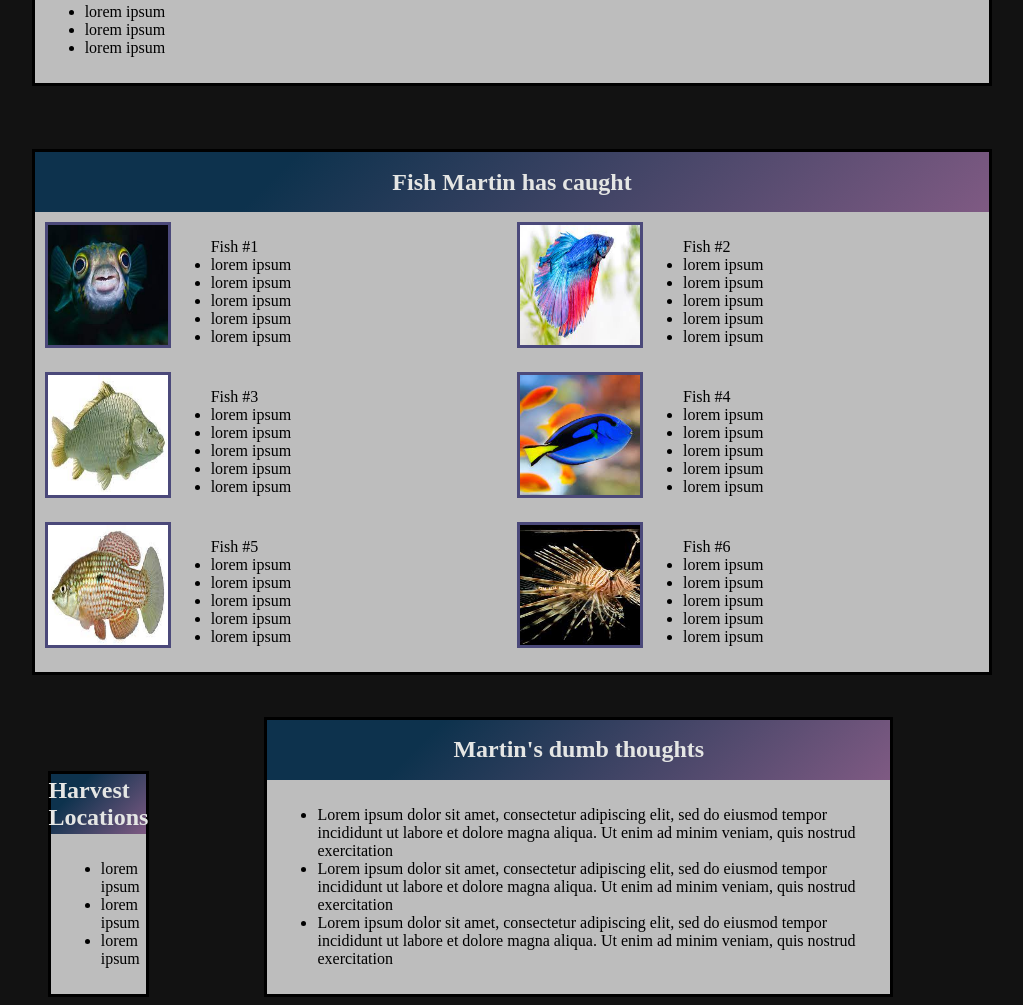
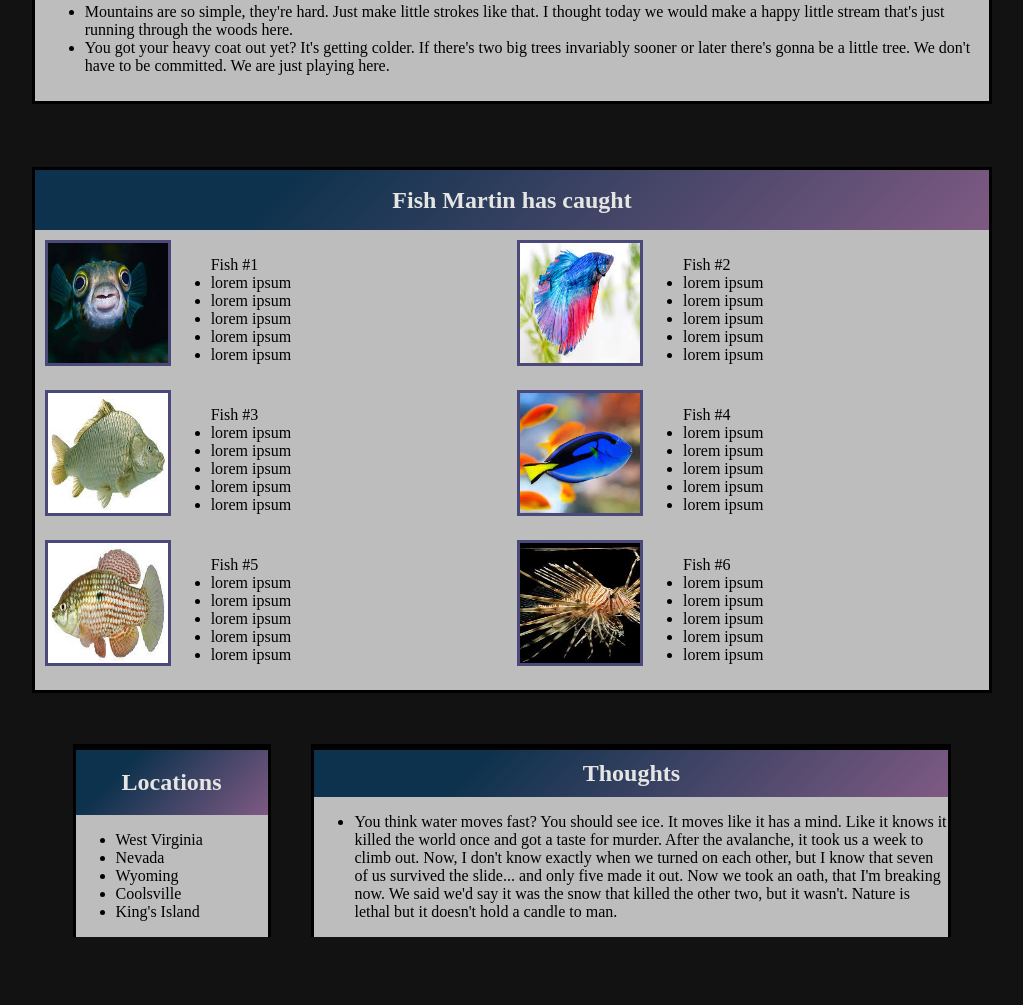
Before and after one commit to jacobjjude/newforce-aquarium, a plain HTML site: page index.html in a window 1280 px wide. Shown: the part 149-1154 px from the top of the page, without its empty margins (128-1151 px from the left). After the commit the page ends 1094 px from the top, so only its background shows below. Drawn offline with Linux system fonts and the light colour scheme.

Commit message:
refactor

```diff
--- a/index.html
+++ b/index.html
@@ -13,9 +13,8 @@
     <h2 class="title">Helpful quotes for dummies</h2>
     <section class="mainLayout__stack--quotes">
       <ul>
-        <li>lorem ipsum</li>
-        <li>lorem ipsum</li>
-        <li>lorem ipsum</li>
+        <li>Mountains are so simple, they're hard. Just make little strokes like that. I thought today we would make a happy little stream that's just running through the woods here.</li>
+        <li>You got your heavy coat out yet? It's getting colder. If there's two big trees invariably sooner or later there's gonna be a little tree. We don't have to be committed. We are just playing here.</li>
       </ul>
     </section>
     </div>
@@ -82,27 +81,22 @@
         </ul>
       </section>
     </section>
-    <div class="sideBySide">
-      <div>
-        <h2 class="title">Harvest Locations</h2>
-        <section class="mainLayout__stack--locations">
-          <ul>
-            <li>lorem ipsum</li>
-            <li>lorem ipsum</li>
-            <li>lorem ipsum</li>
-          </ul>
-        </section>
+    <div class="thoughts_locations">
+      <div class="locations">
+        <h2 class="title_stack">Locations</h2>
+        <ul>
+          <li>West Virginia</li>
+          <li>Nevada</li>
+          <li>Wyoming</li>
+          <li>Coolsville</li>
+          <li>King's Island</li>
+        </ul>
       </div>
-      <div>
-      <h2 class="title">Martin's dumb thoughts</h2>
-
-      <aside class="mainLayout__thoughts">
-          <ul>
-            <li>Lorem ipsum dolor sit amet, consectetur adipiscing elit, sed do eiusmod tempor incididunt ut labore et dolore magna aliqua. Ut enim ad minim veniam, quis nostrud exercitation</li>
-            <li>Lorem ipsum dolor sit amet, consectetur adipiscing elit, sed do eiusmod tempor incididunt ut labore et dolore magna aliqua. Ut enim ad minim veniam, quis nostrud exercitation</li>
-            <li>Lorem ipsum dolor sit amet, consectetur adipiscing elit, sed do eiusmod tempor incididunt ut labore et dolore magna aliqua. Ut enim ad minim veniam, quis nostrud exercitation</li>
+      <div class="thoughts">
+        <h2 class="title_stack">Thoughts</h2>
+        <ul>
+          <li>You think water moves fast? You should see ice. It moves like it has a mind. Like it knows it killed the world once and got a taste for murder. After the avalanche, it took us a week to climb out. Now, I don't know exactly when we turned on each other, but I know that seven of us survived the slide... and only five made it out. Now we took an oath, that I'm breaking now. We said we'd say it was the snow that killed the other two, but it wasn't. Nature is lethal but it doesn't hold a candle to man.</li>
         </ul>
-      </aside>
       </div>
     </div>
   </article>
--- a/styles/main.css
+++ b/styles/main.css
@@ -29,15 +29,16 @@ body {
     background-color: #bdbdbd;
 }
 
-.mainLayout__stack--locations {
+.thoughts_location {
+    display: flex;
     padding: 10px;
-    margin-left: 12%;
-    margin-right: 12%;
+    /* margin-bottom: 5px; */
     background-color: #bdbdbd;
     border-left: 3px solid black;
     border-right: 3px solid black;
     border-bottom: 3px solid black;
-    flex-basis: 33%;
+    margin-left: 12%;
+    margin-right: 12%;
 }
 
 .mainLayout__stack--quotes {
@@ -51,16 +52,7 @@ body {
     margin-right: 12%;
 }
 
-.mainLayout__thoughts {
-    display: flex;
-    background-color: #bdbdbd;
-    border-left: 3px solid black;
-    border-right: 3px solid black;
-    border-bottom: 3px solid black;
-    margin-left: 12%;
-    margin-right: 12%;
-    padding: 10px;
-}
+
 
 .mainLayout__fishPics--img {
     display: flex;
@@ -88,15 +80,57 @@ body {
 
 }
 
+.thoughts_locations {
+    display: flex;
+    flex-direction: row;
+    margin-top: 4%;
+    margin-left: 12%;
+    margin-right: 12%;
+    justify-content: space-evenly;
+}
+
+.locations {
+    display:flex;
+    flex-direction: column;
+    background-color: #bdbdbd;
+    border-left: 3px solid black;
+    border-right: 3px solid black;
+    border-top: 3px solid black;
+    width: 20%;
+}
+
+.thoughts {
+    display: flex;
+    flex-direction: column;
+    background-color: #bdbdbd;
+    max-width: 66%;
+    border-left: 3px solid black;
+    border-right: 3px solid black;
+    border-top: 3px solid black;
+}
+
+.title_stack {
+    display: flex;
+    flex-basis: 100%;
+    margin: 0;
+    padding: 10px;
+    /* padding-left: 10px; */
+    justify-content: center;
+
+    border-top: 3px solid black;
+    height: 60px;
+    /* margin-left: 12%;
+    margin-right: 12%;
+    margin-top: 5%;*/
+    color: #E5E6E4;
+    align-items: center;
+    background-color: #7f5a83;
+    background-image: linear-gradient(315deg, #7f5a83 0%, #0d324d 74%);
+
+}
+
 img {
     height: 120px;
     width: 120px;
     border: 3px solid #4B497A;
 }
-
-.sideBySide {
-    display: flex;
-    margin-left: 12%;
-    margin-right: 12%;
-    align-items: flex-end;
-}
```
